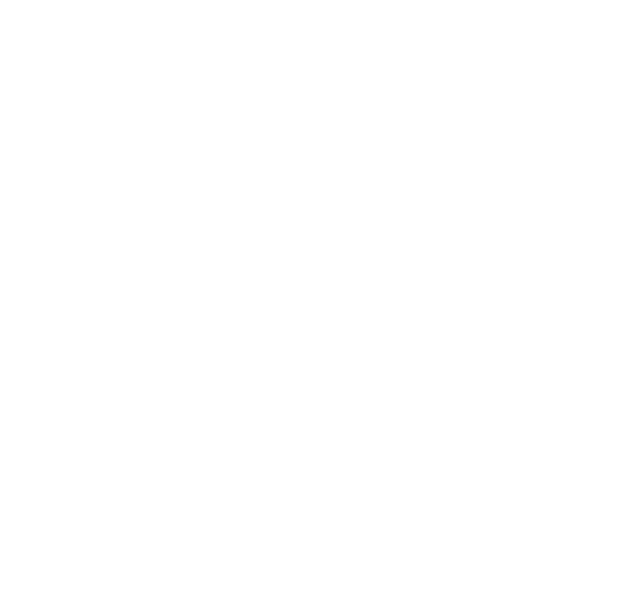
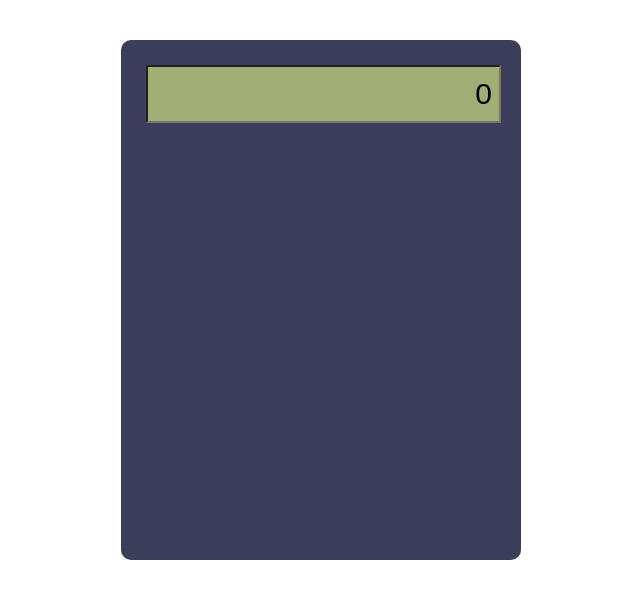
Before and after one commit to Arpitakharde/ASS-21, a plain HTML site: page index.html in a window 1280 px wide. Shown: the whole page, without its empty margins (319-959 px from the left). Drawn offline with Linux system fonts and the light colour scheme.

Commit message:
parent div created

```diff
--- a/index.html
+++ b/index.html
@@ -4,8 +4,12 @@
     <meta charset="UTF-8">
     <meta name="viewport" content="width=device-width, initial-scale=1.0">
     <title>Calculator</title>
+    <link href="style.css" rel="stylesheet">
 </head>
 <body>
+    <div class="parent">
+         <input type="text" value="0" class="child">
 
+    </div>
 </body>
 </html>
--- a/style.css
+++ b/style.css
@@ -0,0 +1,20 @@
+.parent{
+    height: 470px;
+    width: 350px;
+    background-color: #3D3D5c;
+    margin: 40px  auto;
+    border-radius: 10px;
+    padding: 25px;
+
+}
+.child{
+    height: 40px;
+    width: 337px;
+    background-color: #a1af77;
+    text-align: right;
+    font-size: 30px;
+    display: block;
+    padding: 7px 7px;
+    margin: 1 auto;
+
+}
```
